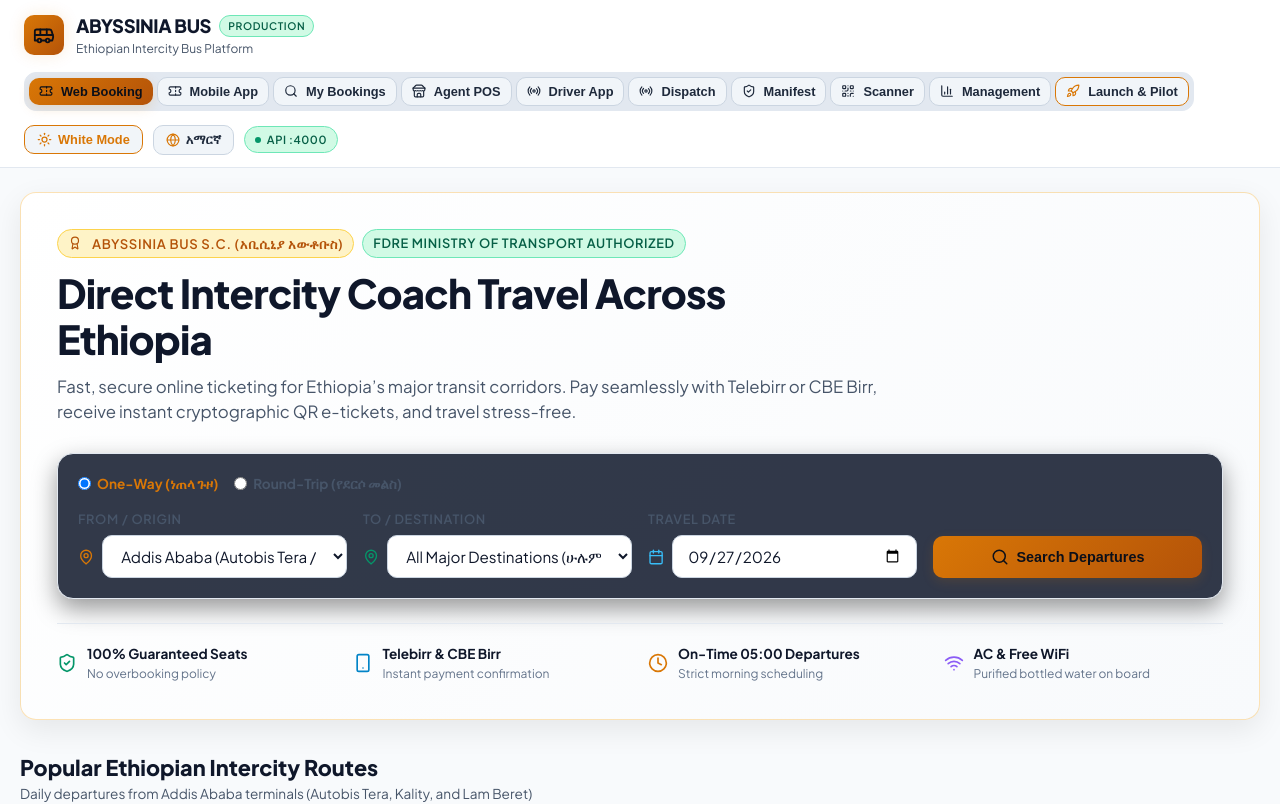
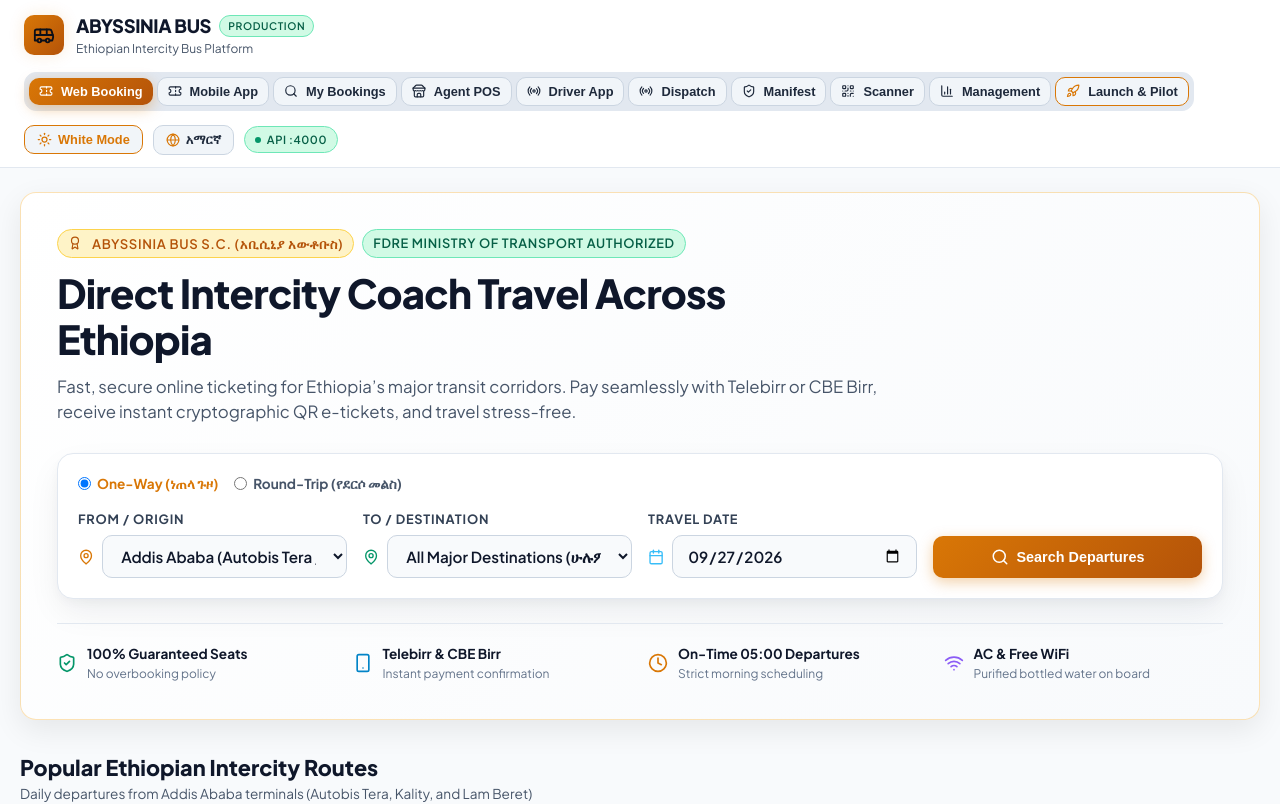
Before and after one commit to habtshd/bus, a React (Vite) app in the folder apps/web/: page / in a window 1280 px wide. Shown: the top 804 px of the page. Built offline with nearby package versions, Linux system fonts and the light colour scheme; no server answers.

Commit message:
fix(ui): adapt search widget, buttons, and bus frame for white mode theme

```diff
--- a/apps/web/src/components/PassengerPortal.tsx
+++ b/apps/web/src/components/PassengerPortal.tsx
@@ -271,14 +271,13 @@
           </p>
         </div>
 
-        {/* Day 16: Interactive Search Widget */}
+        {/* Interactive Search Widget */}
         <div
+          className="hero-search-widget"
           style={{
-            background: 'rgba(15, 23, 42, 0.85)',
             padding: '20px',
             borderRadius: '16px',
             border: '1px solid var(--border-subtle)',
-            boxShadow: '0 10px 25px rgba(0, 0, 0, 0.4)'
           }}
         >
           {/* Trip Type Toggle */}
@@ -564,7 +563,7 @@
                         gridTemplateColumns: 'repeat(3, 1fr)',
                         gap: '8px',
                         padding: '10px',
-                        background: 'rgba(15, 23, 42, 0.6)',
+                        background: 'var(--nav-pill-bg)',
                         borderRadius: '8px',
                         fontSize: '0.82rem',
                         marginBottom: '12px'
@@ -709,7 +708,7 @@
                         style={{
                           padding: '12px',
                           borderRadius: '10px',
-                          background: paymentMethod === 'TELEBIRR' ? 'rgba(2, 132, 199, 0.25)' : 'rgba(15, 23, 42, 0.6)',
+                          background: paymentMethod === 'TELEBIRR' ? 'rgba(2, 132, 199, 0.25)' : 'var(--nav-pill-bg)',
                           border: paymentMethod === 'TELEBIRR' ? '2px solid #0284C7' : '1px solid var(--border-subtle)',
                           cursor: 'pointer',
                           textAlign: 'center'
@@ -724,7 +723,7 @@
                         style={{
                           padding: '12px',
                           borderRadius: '10px',
-                          background: paymentMethod === 'CBE_BIRR' ? 'rgba(147, 51, 234, 0.25)' : 'rgba(15, 23, 42, 0.6)',
+                          background: paymentMethod === 'CBE_BIRR' ? 'rgba(147, 51, 234, 0.25)' : 'var(--nav-pill-bg)',
                           border: paymentMethod === 'CBE_BIRR' ? '2px solid #A855F7' : '1px solid var(--border-subtle)',
                           cursor: 'pointer',
                           textAlign: 'center'
@@ -739,7 +738,7 @@
                         style={{
                           padding: '12px',
                           borderRadius: '10px',
-                          background: paymentMethod === 'CHAPA_GATEWAY' ? 'rgba(16, 185, 129, 0.25)' : 'rgba(15, 23, 42, 0.6)',
+                          background: paymentMethod === 'CHAPA_GATEWAY' ? 'rgba(16, 185, 129, 0.25)' : 'var(--nav-pill-bg)',
                           border: paymentMethod === 'CHAPA_GATEWAY' ? '2px solid var(--ethiopia-green)' : '1px solid var(--border-subtle)',
                           cursor: 'pointer',
                           textAlign: 'center'
--- a/apps/web/src/components/SeatMap.tsx
+++ b/apps/web/src/components/SeatMap.tsx
@@ -22,17 +22,19 @@
   return (
     <div style={{ display: 'flex', flexDirection: 'column', alignItems: 'center', width: '100%' }}>
       {/* Bus Roof / Exterior Frame */}
-      <div style={{
+      <div
+        className="bus-chassis-frame"
+        style={{
           width: is2x2 ? '340px' : '400px',
-        background: 'linear-gradient(180deg, #1A263D 0%, #111A29 100%)',
-        border: '2px solid rgba(245, 158, 11, 0.3)',
           borderRadius: '36px 36px 18px 18px',
           padding: '24px 20px 24px 20px',
-        boxShadow: '0 20px 40px rgba(0, 0, 0, 0.6), 0 0 20px rgba(245, 158, 11, 0.1)',
           position: 'relative'
-      }}>
+        }}
+      >
         {/* Front Windshield Curved Banner */}
-        <div style={{
+        <div
+          className="bus-windshield"
+          style={{
             height: '42px',
             background: 'linear-gradient(180deg, rgba(56, 189, 248, 0.25) 0%, rgba(14, 165, 233, 0.05) 100%)',
             borderRadius: '26px 26px 8px 8px',
@@ -45,7 +47,8 @@
             fontSize: '0.75rem',
             fontWeight: 700,
             letterSpacing: '0.1em'
-        }}>
+          }}
+        >
           FRONT WINDSHIELD / የፊት መስታወት
         </div>
 
@@ -60,7 +63,9 @@
         }}>
           {/* Driver Cockpit */}
           <div style={{ display: 'flex', alignItems: 'center', gap: '8px', color: 'var(--text-secondary)' }}>
-            <div style={{
+            <div
+              className="driver-cockpit-box"
+              style={{
                 width: '40px',
                 height: '40px',
                 borderRadius: '8px',
@@ -69,7 +74,8 @@
                 display: 'flex',
                 alignItems: 'center',
                 justifyContent: 'center'
-            }}>
+              }}
+            >
               <Compass size={22} color="var(--ethiopia-gold)" />
             </div>
             <div style={{ fontSize: '0.75rem' }}>
--- a/apps/web/src/index.css
+++ b/apps/web/src/index.css
@@ -420,6 +420,76 @@
   color: #0F172A;
 }
 
+/* Interactive Hero Search Widget */
+.hero-search-widget {
+  background: rgba(15, 23, 42, 0.9);
+  box-shadow: 0 10px 25px rgba(0, 0, 0, 0.4);
+  transition: all 0.2s ease-in-out;
+}
+
+[data-theme="light"] .hero-search-widget {
+  background: #FFFFFF !important;
+  border: 1px solid #E2E8F0 !important;
+  box-shadow: 0 14px 34px -4px rgba(15, 23, 42, 0.08), 0 4px 12px -2px rgba(15, 23, 42, 0.04) !important;
+}
+
+[data-theme="light"] .hero-search-widget .form-input,
+[data-theme="light"] .hero-search-widget .form-select {
+  background: #F8FAFC !important;
+  border: 1.5px solid #CBD5E1 !important;
+  color: #0F172A !important;
+  font-weight: 600;
+}
+
+[data-theme="light"] .hero-search-widget .form-input:focus,
+[data-theme="light"] .hero-search-widget .form-select:focus {
+  background: #FFFFFF !important;
+  border-color: #D97706 !important;
+  box-shadow: 0 0 0 3px rgba(217, 119, 6, 0.18) !important;
+}
+
+[data-theme="light"] .hero-search-widget .form-label {
+  color: #334155 !important;
+  font-weight: 700 !important;
+  letter-spacing: 0.06em;
+}
+
+[data-theme="light"] .btn-primary {
+  background: linear-gradient(135deg, #D97706 0%, #B45309 100%) !important;
+  color: #FFFFFF !important;
+  font-weight: 800;
+  box-shadow: 0 4px 14px rgba(217, 119, 6, 0.35) !important;
+}
+[data-theme="light"] .btn-primary:hover {
+  background: linear-gradient(135deg, #B45309 0%, #92400E 100%) !important;
+  color: #FFFFFF !important;
+  box-shadow: 0 6px 20px rgba(217, 119, 6, 0.45) !important;
+}
+
+/* Bus Chassis & Interior in Light Mode */
+.bus-chassis-frame {
+  background: linear-gradient(180deg, #1A263D 0%, #111A29 100%);
+  border: 2px solid rgba(245, 158, 11, 0.3);
+  box-shadow: 0 20px 40px rgba(0, 0, 0, 0.6), 0 0 20px rgba(245, 158, 11, 0.1);
+}
+
+[data-theme="light"] .bus-chassis-frame {
+  background: linear-gradient(180deg, #FFFFFF 0%, #F1F5F9 100%) !important;
+  border: 2px solid #CBD5E1 !important;
+  box-shadow: 0 20px 40px rgba(0, 0, 0, 0.08), 0 0 15px rgba(217, 119, 6, 0.1) !important;
+}
+
+[data-theme="light"] .bus-windshield {
+  background: linear-gradient(180deg, rgba(2, 132, 199, 0.15) 0%, rgba(2, 132, 199, 0.04) 100%) !important;
+  border: 1px solid rgba(2, 132, 199, 0.3) !important;
+  color: #0284C7 !important;
+}
+
+[data-theme="light"] .driver-cockpit-box {
+  background: #E2E8F0 !important;
+  border: 1px solid #CBD5E1 !important;
+}
+
 /* Bus Aisle */
 .bus-aisle {
   width: 24px;
```
Lines whose indentation alone changed are shown as unchanged.
